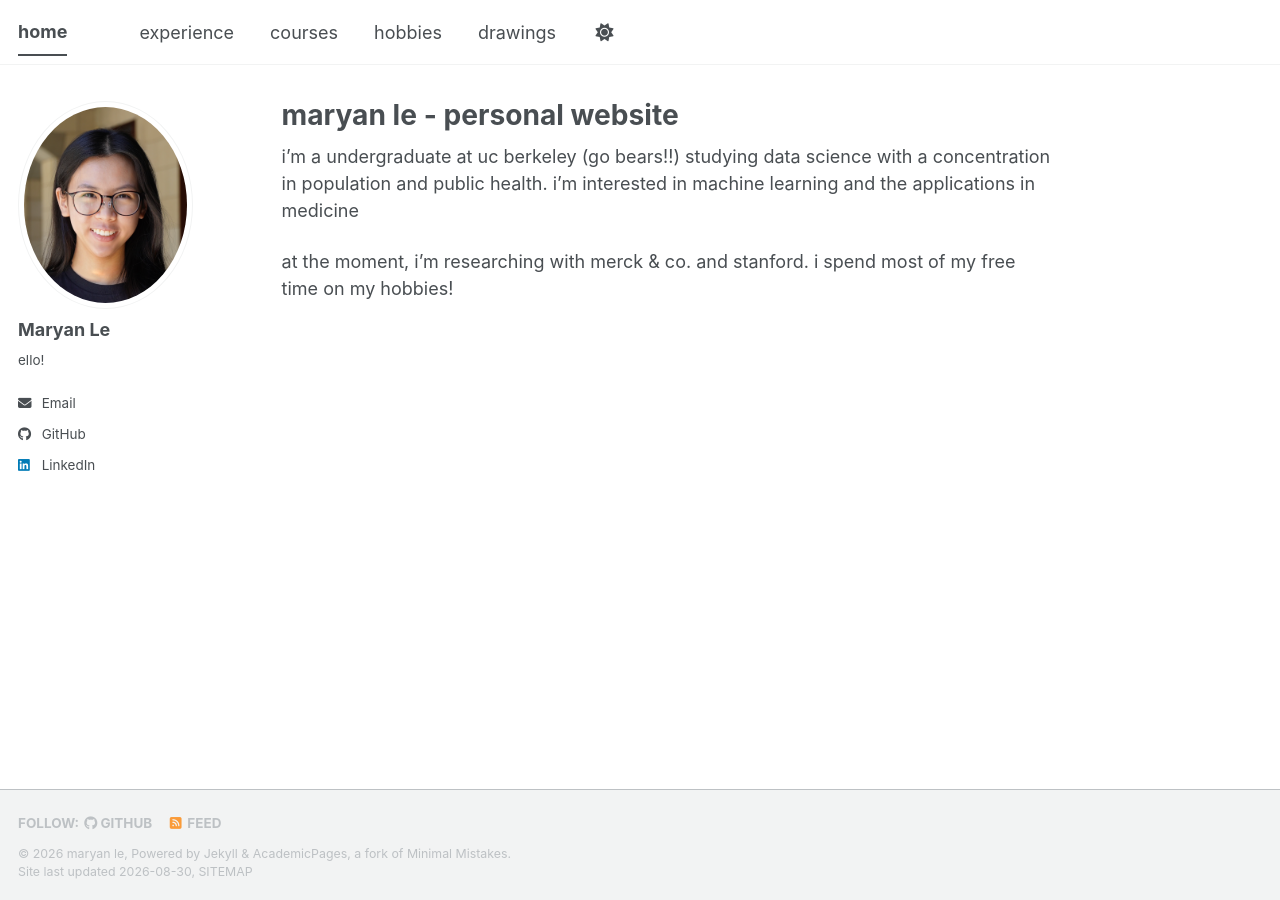
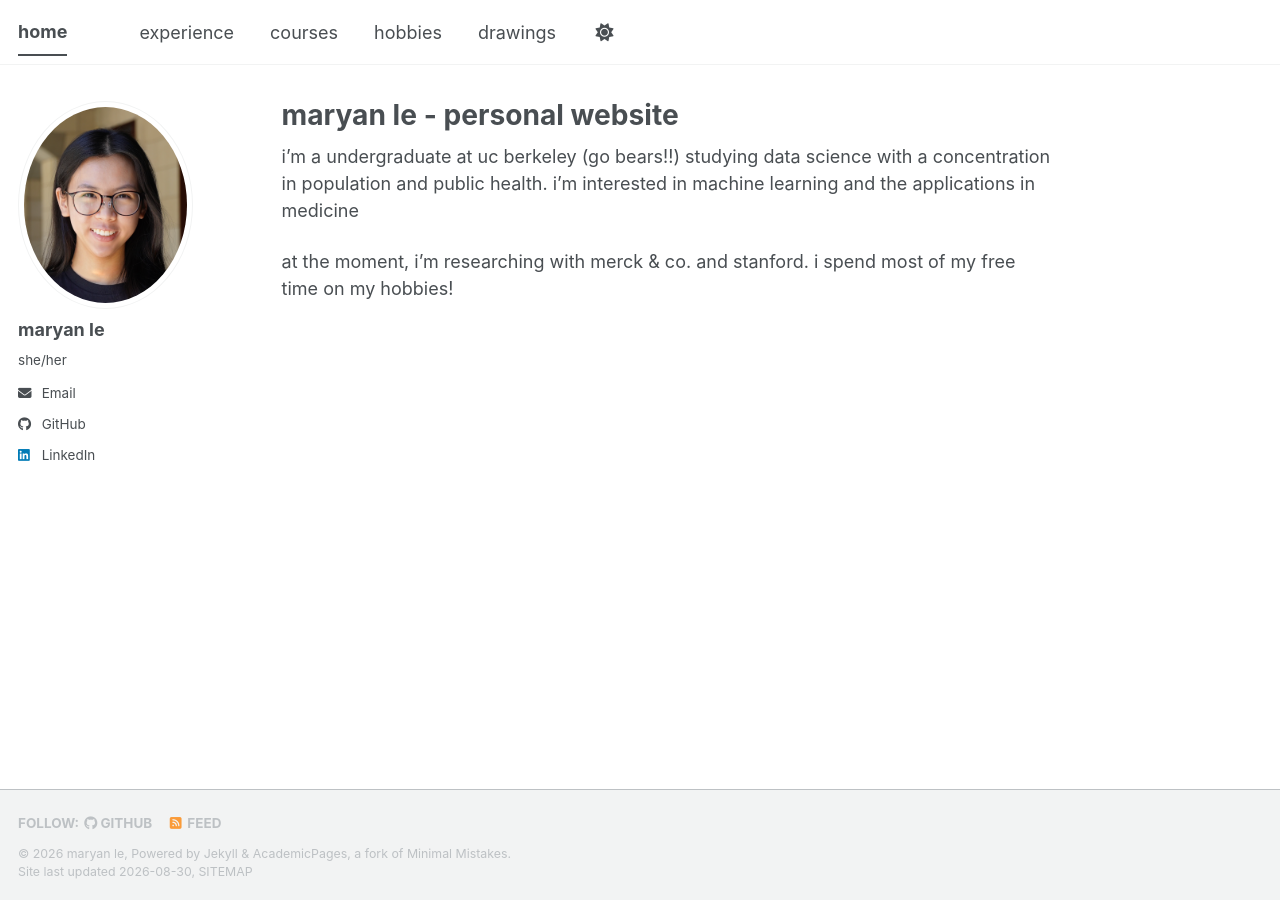
Before and after one commit to lemaryan/lemaryan.github.io, a Jekyll site: the page built from _pages/about.md, in a window 1280 px wide. Built offline with Jekyll 4.4.1, drawn with Linux system fonts in a browser that asks for light colours; a style sheet for code colours, icons or effects is not loaded.

Commit message:
Update _config.yml

```diff
--- a/_config.yml
+++ b/_config.yml
@@ -24,9 +24,9 @@ repository               : "academicpages/academicpages.github.io"
 author:
   # Biographic information
   avatar           : "photo.png"
-  name             : "Maryan Le"
-  pronouns         : # example: "she/her"
-  bio              : "ello!"
+  name             : "maryan le"
+  pronouns         : "she/her"
+  bio              : #
   location         : #
   university       : "UC Berkeley"
   uri              : # URL
```
